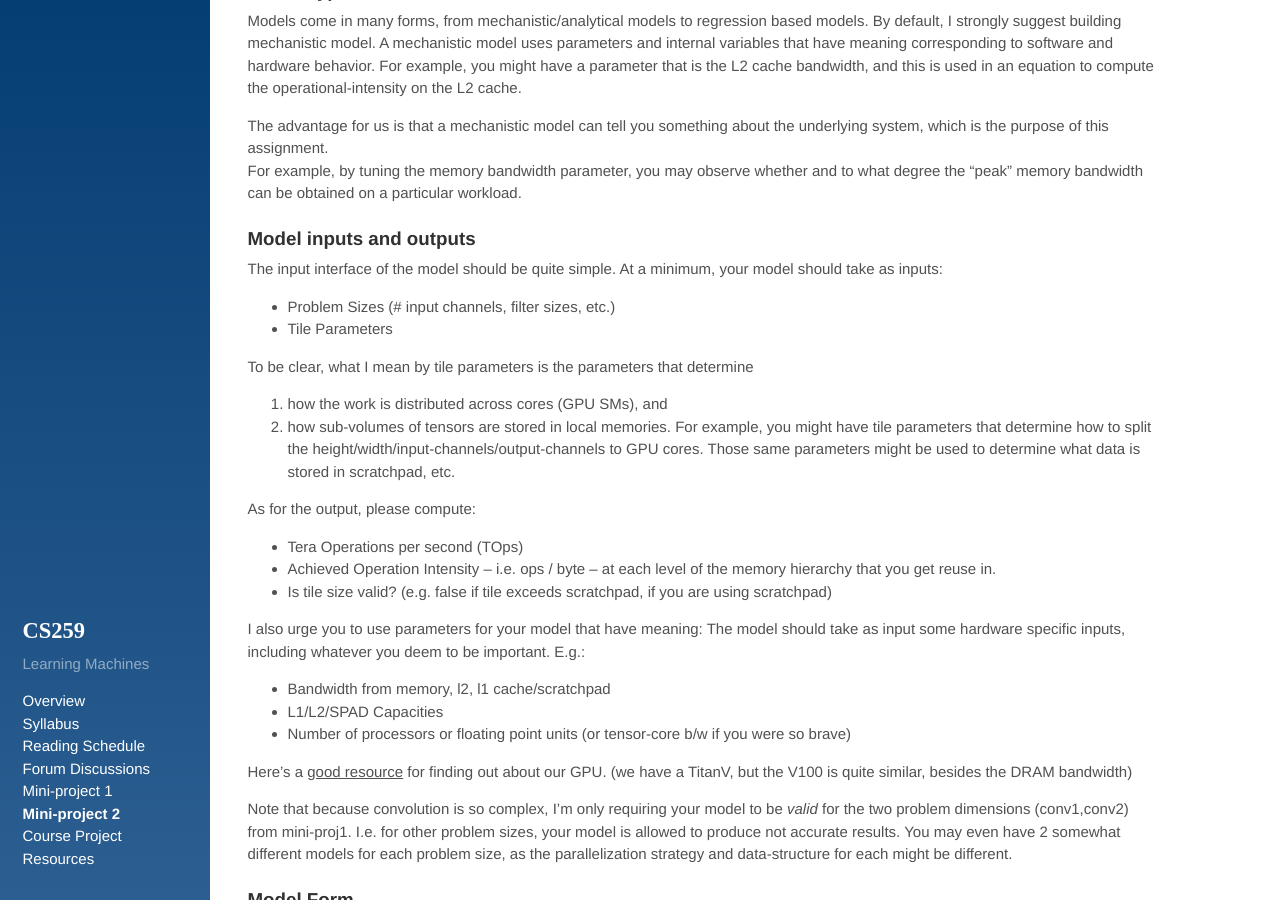
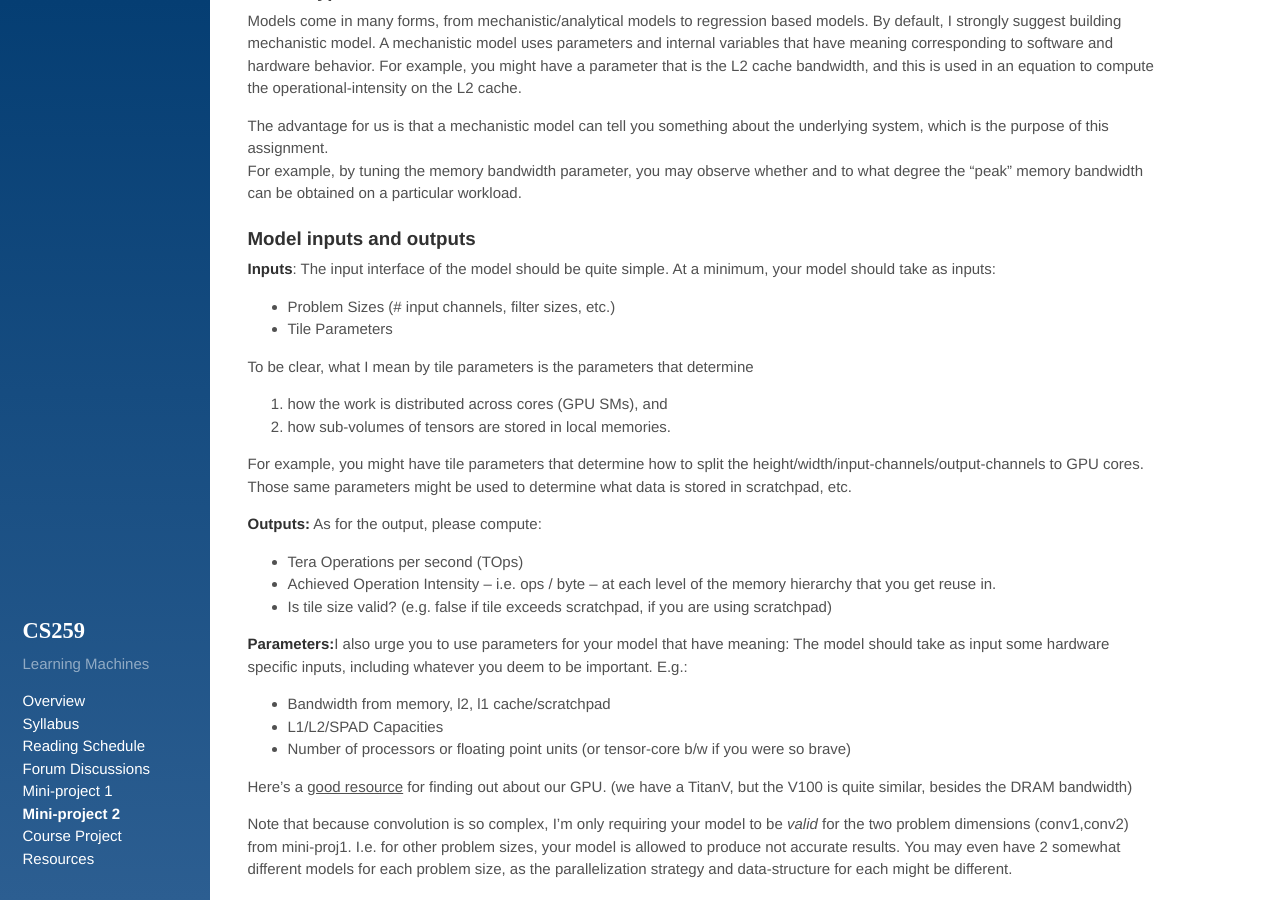
Before and after one commit to PolyArch/cs259, a Jekyll site: the page built from 05-miniproj-2.md, in a window 1280 px wide and 900 px high, scrolled down 925 px. Built offline with Jekyll 4.4.1, drawn with Linux system fonts in a browser that asks for light colours.

Commit message:
minor update

```diff
--- a/05-miniproj-2.md
+++ b/05-miniproj-2.md
@@ -64,22 +64,22 @@ degree the "peak" memory bandwidth can be obtained on a particular workload.
 
 ### Model inputs and outputs
 
-The input interface of the model should be quite simple.  At a minimum, your model should take as inputs:
+**Inputs**: The input interface of the model should be quite simple.  At a minimum, your model should take as inputs:
 * Problem Sizes (# input channels, filter sizes, etc.)
 * Tile Parameters
 
 To be clear, what I mean by tile parameters is the parameters that determine
 1. how the work is distributed across cores (GPU SMs), and
-2. how sub-volumes of tensors are stored in local memories.  For example, you might have
-tile parameters that determine how to split the height/width/input-channels/output-channels to
-GPU cores.  Those same parameters might be used to determine what data is stored in scratchpad, etc.
+2. how sub-volumes of tensors are stored in local memories.
 
-As for the output, please compute:
+For example, you might have tile parameters that determine how to split the height/width/input-channels/output-channels to GPU cores.  Those same parameters might be used to determine what data is stored in scratchpad, etc.
+
+**Outputs:** As for the output, please compute:
 * Tera Operations per second (TOps)
 * Achieved Operation Intensity -- i.e. ops / byte -- at each level of the memory hierarchy that you get reuse in.
 * Is tile size valid? (e.g. false if tile exceeds scratchpad, if you are using scratchpad)
 
-I also urge you to use parameters for your model that have meaning:
+**Parameters:**I also urge you to use parameters for your model that have meaning:
 The model should take as input some hardware specific inputs, including whatever you deem to be important.  E.g.:
 * Bandwidth from memory, l2, l1 cache/scratchpad
 * L1/L2/SPAD Capacities
```
